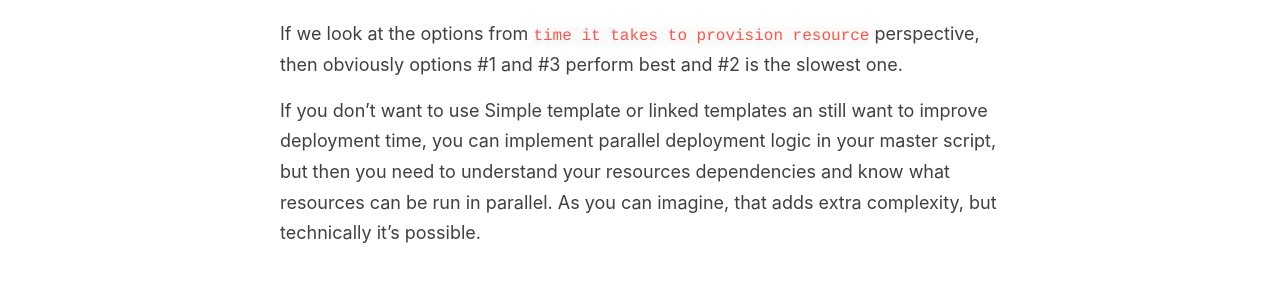
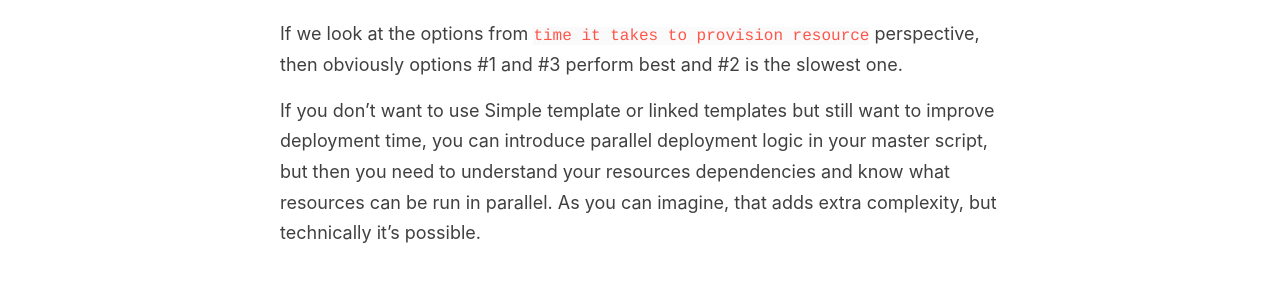
Before and after one commit to evgenyb/evgenyb.github.io, a Jekyll site: the page built from _posts/2020-08-17-arm-templates-deployment-time.md, in a window 1280 px wide and 900 px high, scrolled down 3580 px. Shown: the part 160-441 px from the top of the window. Built offline with Jekyll 4.4.1, drawn with Linux system fonts in a browser that asks for light colours.

Commit message:
Cleaning connent

```diff
--- a/_posts/2020-08-17-arm-templates-deployment-time.md
+++ b/_posts/2020-08-17-arm-templates-deployment-time.md
@@ -76,7 +76,7 @@ Provisioning of Azure resources takes time and the more infrastructure component
 
 If we look at the options from `time it takes to provision resource` perspective, then obviously options #1 and #3 perform best and #2 is the slowest one.
 
-If you don't want to use Simple template or linked templates an still want to improve deployment time, you can implement parallel deployment logic in your master script, but then you need to understand your resources dependencies and know what resources can be run in parallel. As you can imagine, that adds extra complexity, but technically it's possible.
+If you don't want to use Simple template or linked templates but still want to improve deployment time, you can introduce parallel deployment logic in your master script, but then you need to understand your resources dependencies and know what resources can be run in parallel. As you can imagine, that adds extra complexity, but technically it's possible.
 
 ## Let's get some numbers
 
```
